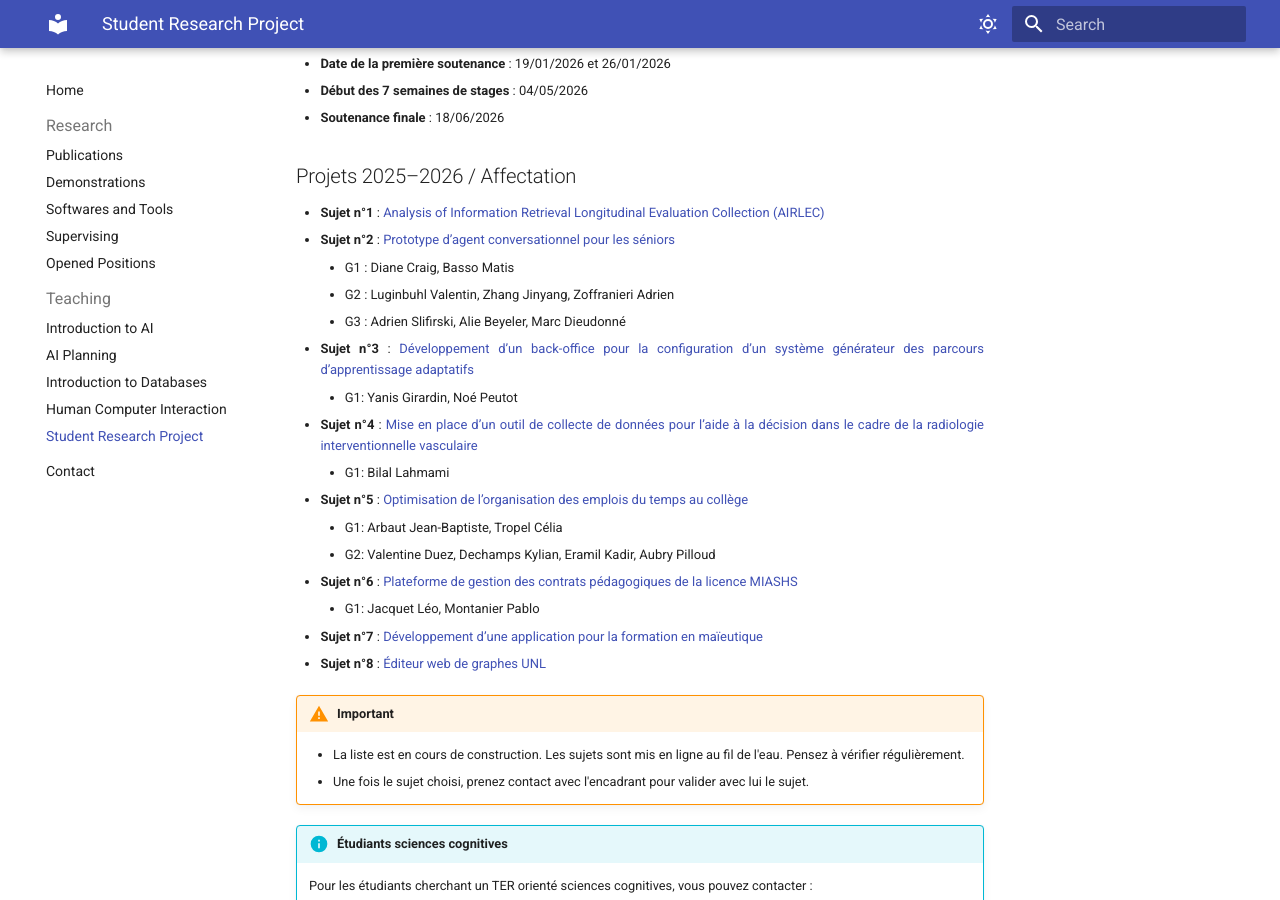
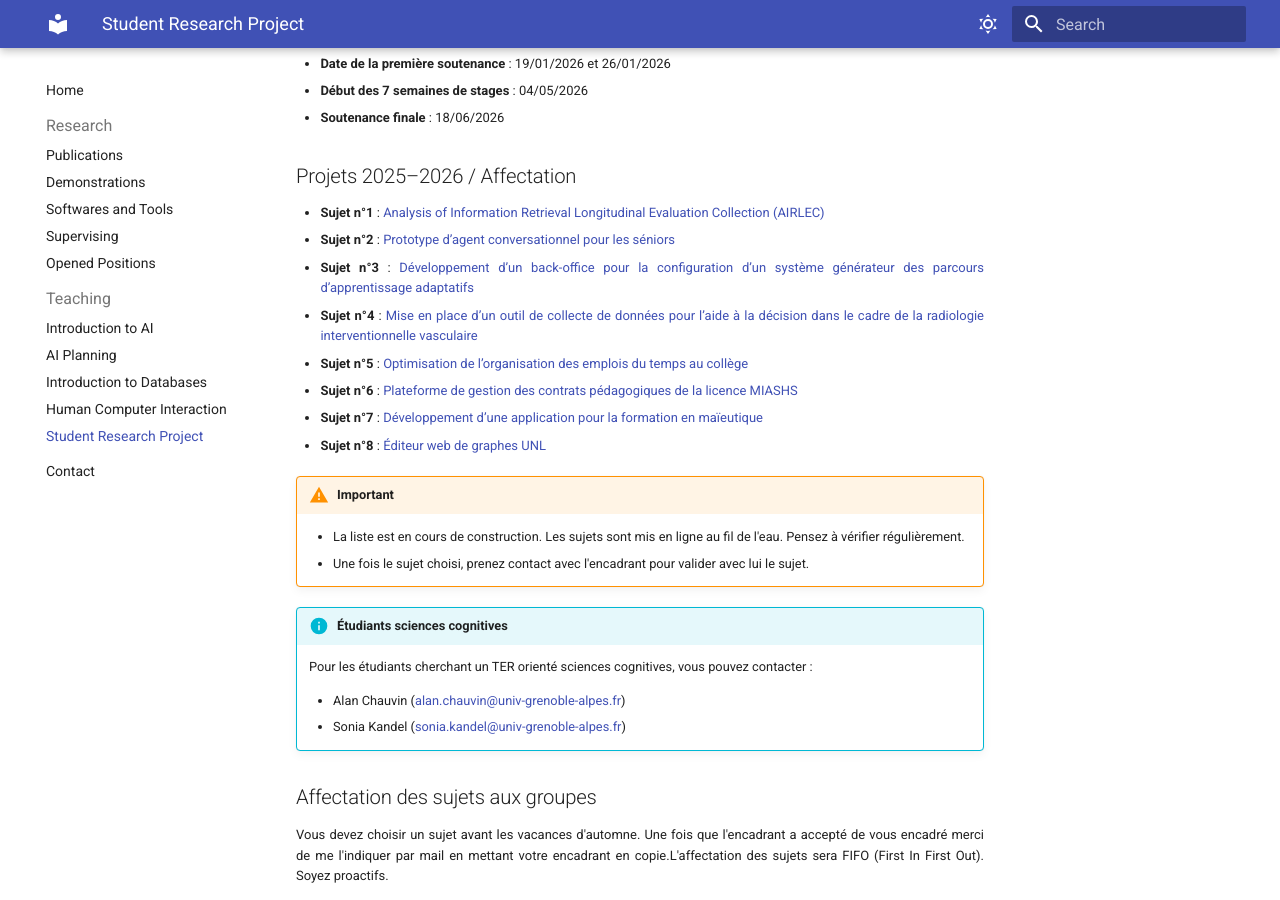
Before and after one commit to pellierd/homepage, an MkDocs documentation site: the page built from docs/teaching/srp.md, in a window 1280 px wide and 900 px high, scrolled down 1067 px. Built offline with MkDocs 1.6.1 and Material for MkDocs 9.7.7, drawn with Linux system fonts in a browser that asks for light colours.

Commit message:
Update TER student list

```diff
--- a/docs/teaching/srp.md
+++ b/docs/teaching/srp.md
@@ -37,18 +37,10 @@ La première période du projet est consacrée à l'élaboration des documents p
 
 - **Sujet n°1** : [Analysis of Information Retrieval Longitudinal Evaluation Collection (AIRLEC)](srp/sujet2401.pdf)
 - **Sujet n°2** : [Prototype d’agent conversationnel pour les séniors](srp/sujet2402.pdf)
-    - G1 : Diane Craig, Basso Matis
-    - G2 : Luginbuhl Valentin, Zhang Jinyang, Zoffranieri Adrien
-    - G3 : Adrien Slifirski, Alie Beyeler, Marc Dieudonné
 - **Sujet n°3** : [Développement d’un back-office pour la configuration d’un système générateur des parcours d’apprentissage adaptatifs](srp/sujet2403.pdf)
-    - G1: Yanis Girardin, Noé Peutot
 - **Sujet n°4** : [Mise en place d’un outil de collecte de données pour l’aide à la décision dans le cadre de la radiologie interventionnelle vasculaire](srp/sujet2404.pdf)
-    - G1: Bilal Lahmami
 - **Sujet n°5** : [Optimisation de l’organisation des emplois du temps au collège](srp/sujet2405.pdf)
-    - G1: Arbaut Jean-Baptiste, Tropel Célia
-    - G2: Valentine Duez, Dechamps Kylian, Eramil Kadir, Aubry Pilloud
 - **Sujet n°6** : [Plateforme de gestion des contrats pédagogiques de la licence MIASHS](srp/sujet2406.pdf)
-    - G1: Jacquet Léo, Montanier Pablo
 - **Sujet n°7** : [Développement d’une application pour la formation en maïeutique](srp/sujet0224.pdf)
 - **Sujet n°8** : [Éditeur web de graphes UNL](srp/sujet2407.pdf)
 
```
